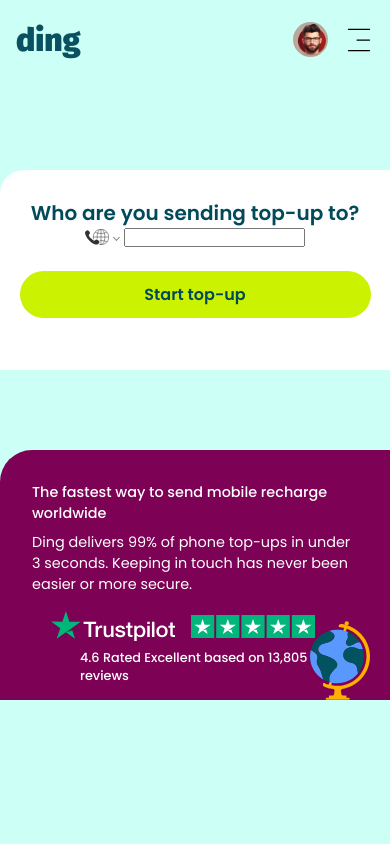
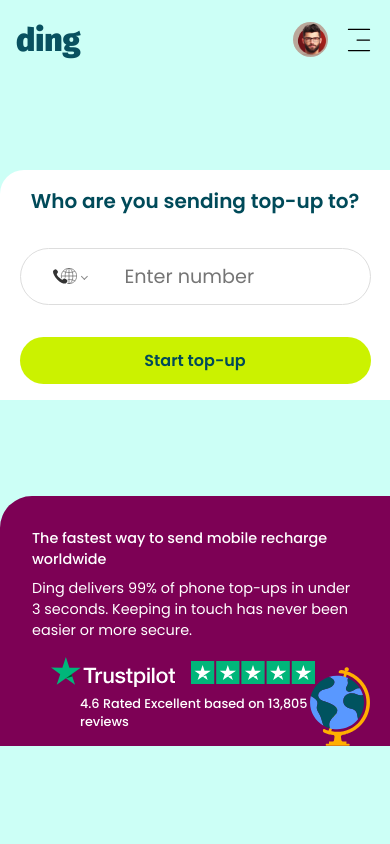
Before and after one commit to hojjatmahdave/Frontend-Mentor, a React (Create React App) app: page /topup in a window 390 px wide. Shown: the top 844 px of the page. Built offline with nearby package versions, Linux system fonts and the light colour scheme.

Commit message:
design the phone number

```diff
--- a/src/components/phone-number/phone-number.tsx
+++ b/src/components/phone-number/phone-number.tsx
@@ -6,7 +6,11 @@
   return (
     <PhoneNumberStyles>
       <span>Who are you sending top-up to?</span>
-      <PhoneInput value={value} onChange={() => setValue} />
+      <PhoneInput
+        placeholder="Enter number"
+        value={value}
+        onChange={() => setValue}
+      />
       <button>Start top-up</button>
     </PhoneNumberStyles>
   );
--- a/src/styles/phone-number/phone-number-styles.tsx
+++ b/src/styles/phone-number/phone-number-styles.tsx
@@ -4,13 +4,14 @@
   display: flex;
   flex-direction: column;
   align-items: center;
-  justify-content: center;
+  justify-content: space-around;
   width: 550px;
   max-width: 550px;
-  height: 200px;
+  height: 230px;
   border-radius: 1.5rem;
   background-color: #fff;
   overflow: hidden;
+  margin: 1rem 0;
   z-index: 2;
   & > span {
     font-family: "Poppins", sans-serif;
@@ -24,7 +25,6 @@
     outline: none;
     width: 90%;
     padding: 0.7rem 1rem;
-    margin: 1.5rem 0;
     border-radius: 1.5rem;
     background-color: #cbf200;
     color: rgb(0, 74, 89);
@@ -39,6 +39,45 @@
       cursor: pointer;
     }
   }
+  & > div {
+    width: 90%;
+    padding: 0 2rem;
+    border: 1px solid #ddd;
+    border-radius: 2rem;
+    :focus-within {
+      box-shadow: -1px 1px 23px -5px rgba(0, 0, 0, 0.6);
+      -webkit-box-shadow: -1px 1px 23px -5px rgba(0, 0, 0, 0.6);
+      -moz-box-shadow: -1px 1px 23px -5px rgba(0, 0, 0, 0.6);
+    }
+    & > div {
+      & > select {
+        display: flex;
+        align-items: center;
+        justify-content: center;
+
+        ::-webkit-scrollbar {
+          width: 8px; /* width of the entire scrollbar */
+        }
+
+        ::-webkit-scrollbar-track {
+          background: #b3b3b3; /* color of the tracking area */
+        }
+        ::-webkit-scrollbar-thumb {
+          background-color: #979797; /* color of the scroll thumb */
+        }
+        scrollbar-width: thin;
+        scrollbar-color: #adadad #e0e0e0;
+        transition: scrollbar-color 0.3s ease;
+      }
+    }
+    & > input {
+      padding: 0.8rem 2rem;
+      border: none;
+      outline: none;
+      font-size: 1.2rem;
+      font-family: "Poppins", sans-serif;
+    }
+  }
   @media screen and (max-width: 575px) {
     width: 100%;
     border-radius: 1.5rem 0 0 0;
```
